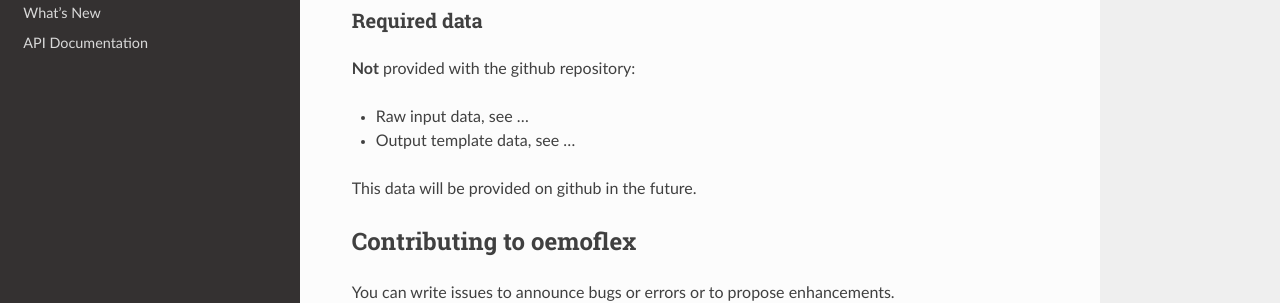
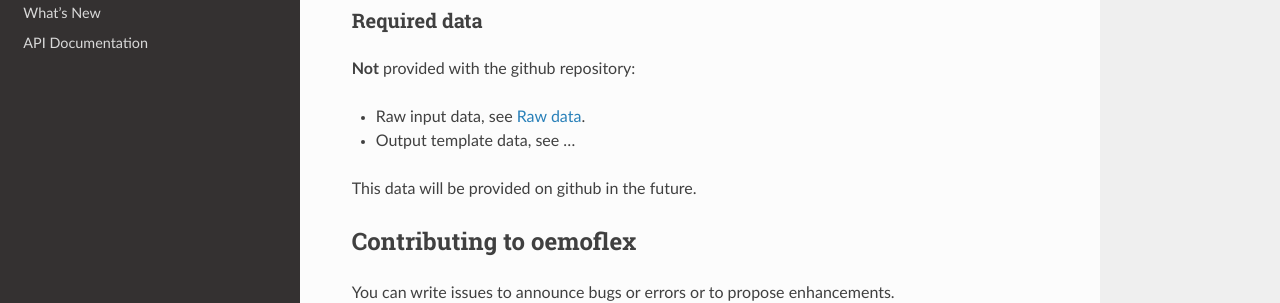
Before and after one commit to modex-flexmex/oemof-flexmex, a Sphinx documentation site: the page built from docs/getting_started.rst, in a window 1280 px wide and 900 px high, scrolled down 688 px. Shown: the part 406-709 px from the top of the window. Built offline with Sphinx 7.4.7 and the Read the Docs theme 2.0.0, drawn with Linux system fonts in a browser that asks for light colours; formulas are drawn with MathJax 3.

Commit message:
Add ref to input data description

```diff
--- a/docs/getting_started.rst
+++ b/docs/getting_started.rst
@@ -63,7 +63,7 @@
 
 **Not** provided with the github repository:
 
-* Raw input data, see ...
+* Raw input data, see :ref:`input data format`.
 * Output template data, see ...
 
 This data will be provided on github in the future.
--- a/docs/model_pipeline.rst
+++ b/docs/model_pipeline.rst
@@ -18,6 +18,9 @@
 * postprocessed results
 
 .. Todo Simple Diagram?
+
+
+.. _input data format:
 
 Raw data
 ========
```
